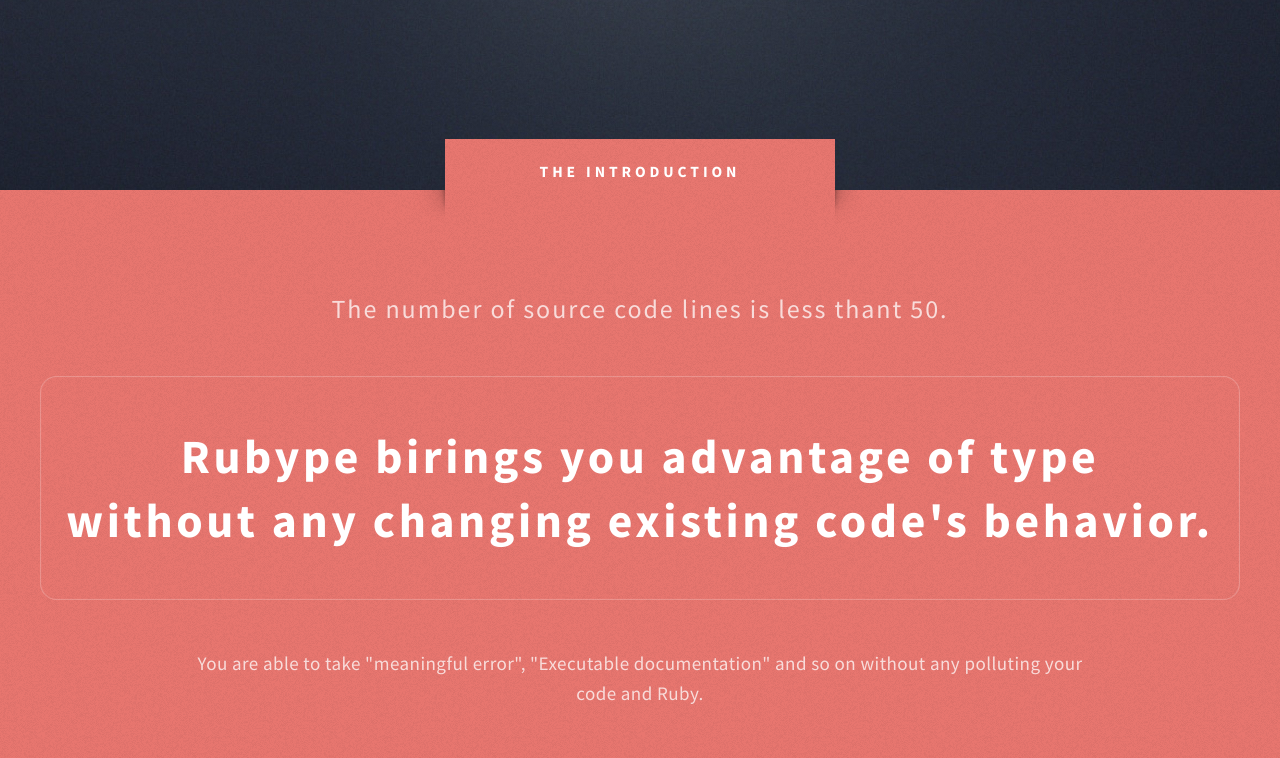
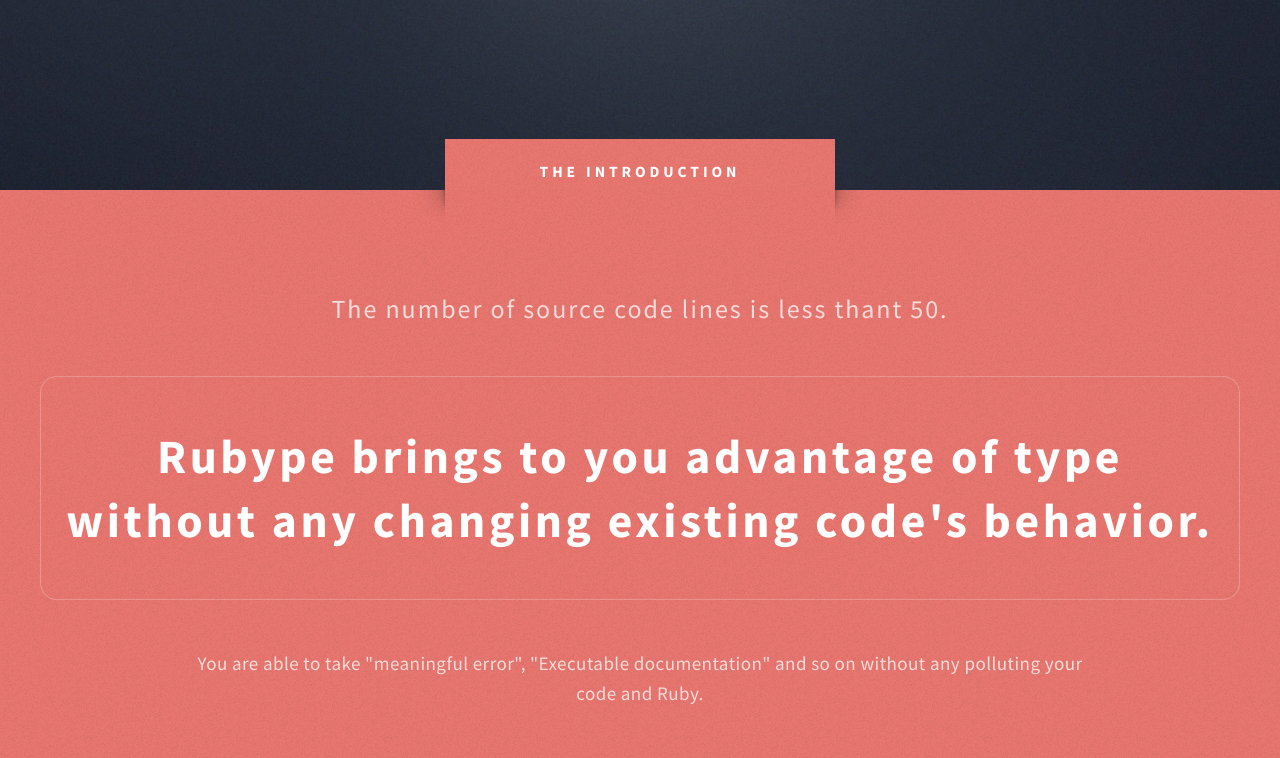
Before and after one commit to gogotanaka/rubype.github.io, a plain HTML site: page index.html in a window 1280 px wide. Shown: the part 434-1192 px from the top of the page. Drawn offline with Linux system fonts and the light colour scheme.

Commit message:
Fix title's text  on site

```diff
--- a/index.html
+++ b/index.html
@@ -43,7 +43,7 @@
 				<section id="intro" class="container">
 					<p class="style1">The number of source code lines is less thant 50.</p>
 					<p class="style2">
-						Rubype birings you advantage of type<br class="mobile-hide" />
+						Rubype brings to you advantage of type<br class="mobile-hide" />
 						without any changing existing code's behavior.
 					</p>
 					<p class="style3">You are able to take "meaningful error", "Executable documentation" and so on without any polluting your code and Ruby.</p>
```
